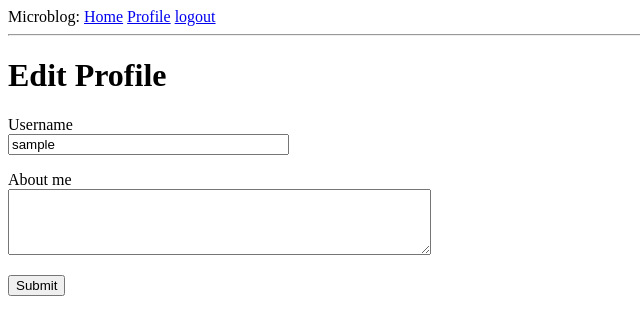
After one commit to elhaidi/FLask-Web-App, a Flask app: page /edit_profile in a window 1280 px wide. The commit adds this page. Shown: the top 335 px of the page, without its empty margins (0-640 px from the left). Run offline with Flask 2, Linux system fonts and the light colour scheme; the visitor is signed in with stand-in values (Sample User, id 1); data comes from the database, SQL or seed files in the repository.

Commit message:
adding the last seen and edit profile

```diff
--- a/app/forms.py
+++ b/app/forms.py
@@ -1,6 +1,6 @@
 from flask_wtf import FlaskForm
-from wtforms import StringField, PasswordField, BooleanField, SubmitField
-from wtforms.validators import ValidationError, DataRequired , Email, EqualTo
+from wtforms import StringField, PasswordField, BooleanField, SubmitField , TextAreaField
+from wtforms.validators import ValidationError, DataRequired , Email, EqualTo,Length
 from app.models import User
 
 class LoginForm(FlaskForm):
@@ -27,3 +27,8 @@ class RegistrationForm(FlaskForm):
         user = User.query.filter_by(email=email.data).first()
         if user is not None:
             raise ValidationError('Please use a different email address.')
+
+class EditProfileForm(FlaskForm):
+    username = StringField('Username', validators=[DataRequired()])
+    about_me = TextAreaField('About me', validators=[Length(min=0, max=140)])
+    submit = SubmitField('Submit')
--- a/app/routes.py
+++ b/app/routes.py
@@ -1,11 +1,12 @@
 from flask import render_template,flash, redirect , url_for,request
 from werkzeug.urls import url_parse
 from app import app
-from app.forms import LoginForm
+from app.forms import LoginForm,EditProfileForm
 from flask_login import current_user, login_user, logout_user, login_required
 from app.models import User
 from app.forms import RegistrationForm
 from app import db
+from datetime import datetime
 
 @app.route('/')
 @app.route('/index')
@@ -71,3 +72,25 @@ def user(username):
         {'author': user, 'body': 'Test post #2'}
     ]
     return render_template('user.html', user=user, posts=posts)
+
+@app.before_request
+def before_request():
+    if current_user.is_authenticated:
+        current_user.last_seen = datetime.utcnow()
+        db.session.commit()
+
+
+@app.route('/edit_profile', methods=['GET', 'POST'])
+@login_required
+def edit_profile():
+    form = EditProfileForm()
+    if form.validate_on_submit():
+        current_user.username = form.username.data
+        current_user.about_me = form.about_me.data
+        db.session.commit()
+        flash('Your changes have been saved.')
+        return redirect(url_for('edit_profile'))
+    elif request.method == 'GET':
+        form.username.data = current_user.username
+        form.about_me.data = current_user.about_me
+    return render_template('edit_profile.html', title='Edit Profile',form=form)
--- /dev/null
+++ b/templates/edit_profile.html
@@ -0,0 +1,23 @@
+{% extends "base.html" %}
+
+{% block content %}
+    <h1>Edit Profile</h1>
+    <form action="" method="post">
+        {{ form.hidden_tag() }}
+        <p>
+            {{ form.username.label }}<br>
+            {{ form.username(size=32) }}<br>
+            {% for error in form.username.errors %}
+            <span style="color: red;">[{{ error }}]</span>
+            {% endfor %}
+        </p>
+        <p>
+            {{ form.about_me.label }}<br>
+            {{ form.about_me(cols=50, rows=4) }}<br>
+            {% for error in form.about_me.errors %}
+            <span style="color: red;">[{{ error }}]</span>
+            {% endfor %}
+        </p>
+        <p>{{ form.submit() }}</p>
+    </form>
+{% endblock %}
--- a/templates/user.html
+++ b/templates/user.html
@@ -12,6 +12,9 @@
         </tr>
     </table>
     <hr>
+       {% if user == current_user %}
+                <p><a href="{{ url_for('edit_profile') }}">Edit your profile</a></p>
+                {% endif %}
     <hr>
     {% for post in posts %}
         {% include '_post.html' %}
```
